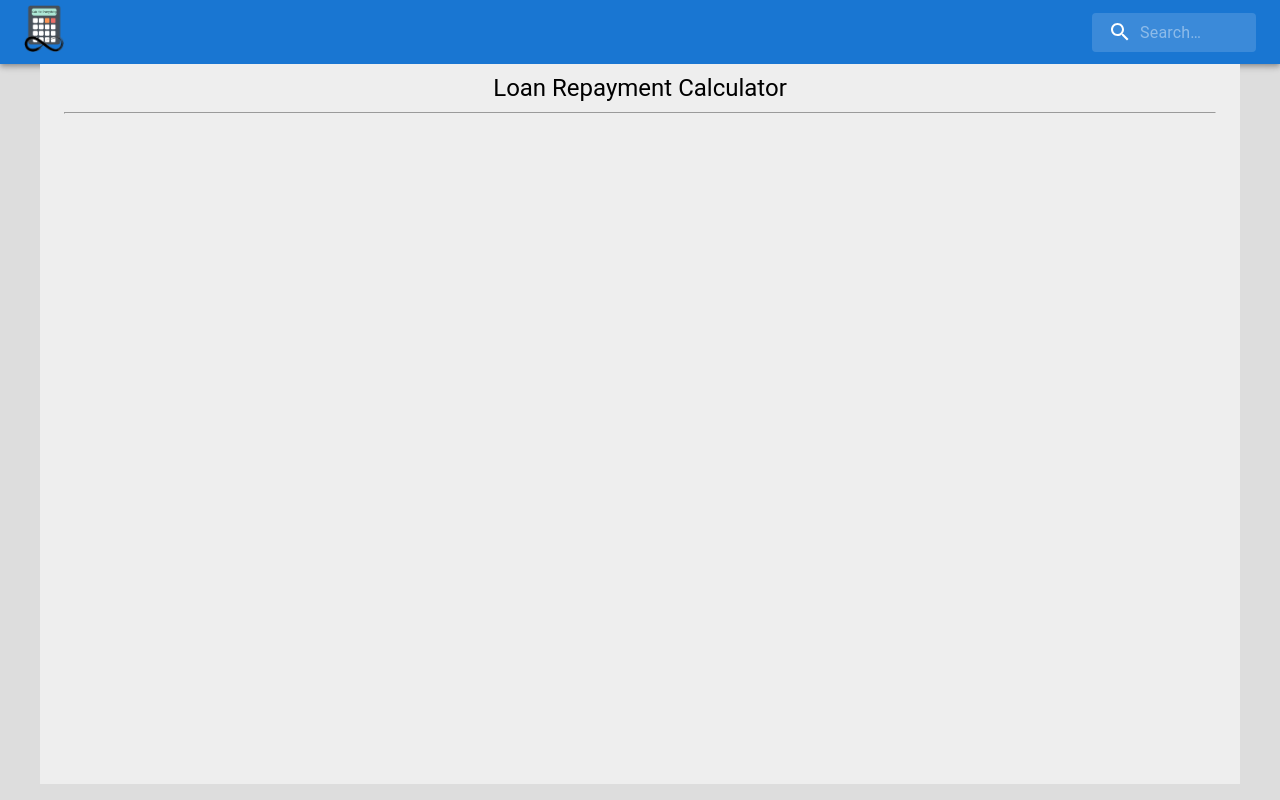
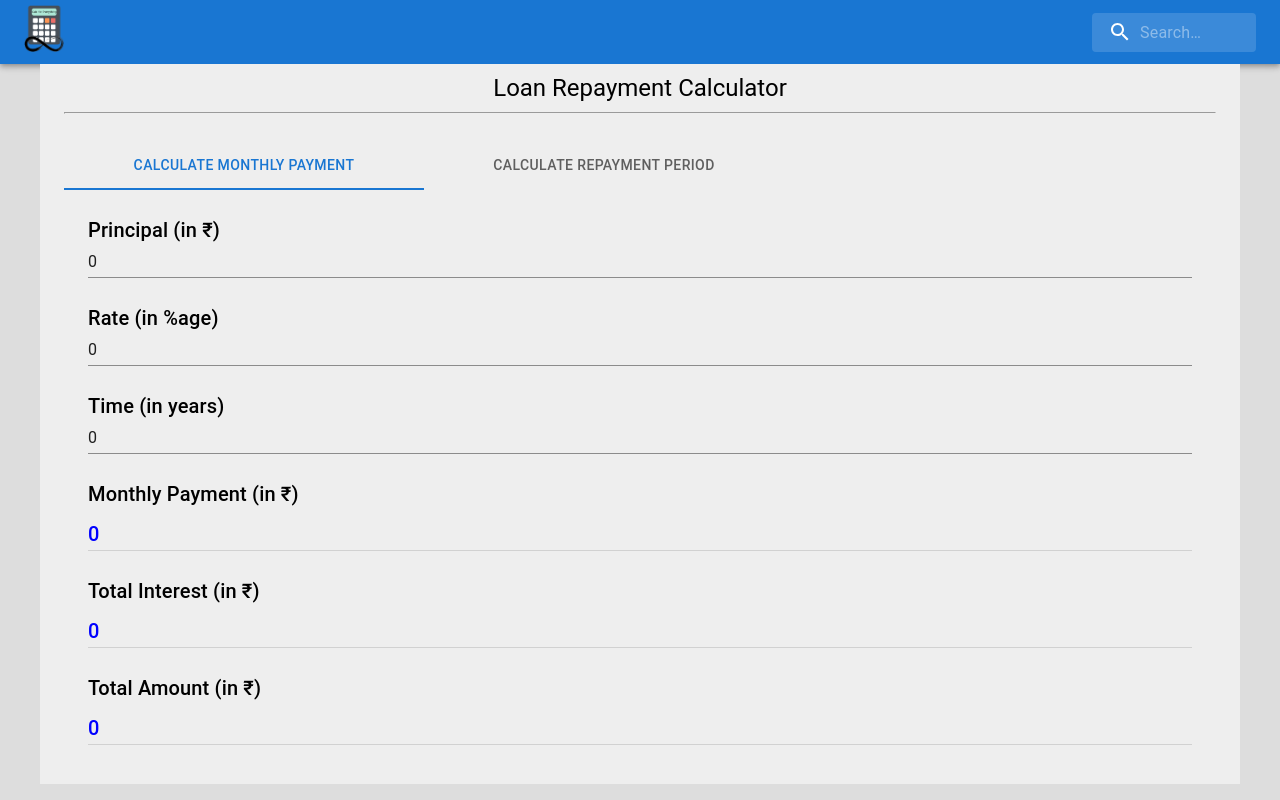
Before and after one commit to SarthakKeshari/calc_for_everything, a React (Create React App) app in the folder calculators/: page /loanrepaymentcalc in a window 1280 px wide. Built offline with nearby package versions, Linux system fonts and the light colour scheme.

Commit message:
loan repayment calculator

```diff
--- a/calculators/src/finance/loan_repayment_calc/MainLoanRepaymentCalc.js
+++ b/calculators/src/finance/loan_repayment_calc/MainLoanRepaymentCalc.js
@@ -1,12 +1,157 @@
-import React from 'react';
-import { Container, Typography } from '@mui/material';
+import React, { useState, useEffect, useCallback } from 'react';
+import { Container, Typography, Input, Divider, Tabs, Tab } from '@mui/material';
 
 function MainLoanRepaymentCalc(){
+    const [principal, setPrincipal] = useState(0);
+    const [rate, setRate] = useState(0);
+    const [time, setTime] = useState(0);
+    const [monthlyPayment, setMonthlyPayment] = useState(0);
+    const [totalInterest, setTotalInterest] = useState(0);
+    const [totalAmount, setTotalAmount] = useState(0);
+    const [tab, setTab] = useState(0);
+
+    const calculatePayment = useCallback(() => {
+        const r = rate / 100 / 12;
+        if(tab === 0 && principal>=0 && rate>=0 && time>0)
+        {
+            const n = time * 12;
+            const payment = (r * principal) / (1 - Math.pow(1 + r, -n));
+            setMonthlyPayment(payment.toFixed(2));
+            setTotalInterest((payment * n - principal).toFixed());
+            setTotalAmount((payment * n).toFixed());
+        }
+        else if(tab === 1 && principal>=0 && rate>=0 && monthlyPayment>0)
+        {
+            const n = Math.log(monthlyPayment / (monthlyPayment - r * principal)) / Math.log(1 + r);
+            !isNaN(n) ? setTime((n / 12).toFixed(1)) : setTime(0);
+        }
+        else
+        {
+            setMonthlyPayment(0)
+            setTotalInterest(0)
+            setTotalAmount(0)
+        }
+    }, [principal, rate, time, monthlyPayment, tab]);
+
+    useEffect(calculatePayment, [calculatePayment]);
+
+    const resetValues = () => {
+        setPrincipal(0);
+        setRate(0);
+        setTime(0);
+        setMonthlyPayment(0);
+        setTotalInterest(0);
+        setTotalAmount(0);
+    }
+
+    const handleTabChange = (event, newValue) => {
+        setTab(newValue);
+        resetValues();
+    };
+
     return(
         <Container maxWidth="lg" sx={{ bgcolor: '#eeeeee', minHeight: '90vh', paddingY:"10" }}>
             <Typography pt={1} variant='h5' sx = {{textAlign: "center"}}>Loan Repayment Calculator</Typography>
             <hr/>
             <br/>
+            <Tabs value={tab} onChange={handleTabChange}>
+                <Tab label="Calculate Monthly Payment" />
+                <Tab label="Calculate Repayment Period" />
+            </Tabs>
+            {tab === 0 && (
+                <Container sx={{display:"flex", flexDirection:"column"}}>
+                    <Typography pt={1} variant='h6' mt={2}>Principal (in ₹)</Typography>
+                    <Input
+                        color="primary"
+                        disabled={false}
+                        placeholder="Enter Principal"
+                        size="lg"
+                        variant="outlined"
+                        type='number'
+                        onChange={(e) => setPrincipal(e.target.value)}
+                        value={principal}
+                    />
+                    <Typography pt={1} variant='h6' mt={2}>Rate (in %age)</Typography>
+                    <Input
+                        color="primary"
+                        disabled={false}
+                        placeholder="Enter Rate"
+                        size="lg"
+                        variant="outlined"
+                        type='number'
+                        onChange={(e) => setRate(e.target.value)}
+                        value={rate}
+                    />
+                    <Typography pt={1} variant='h6' mt={2}>Time (in years)</Typography>
+                    <Input
+                        color="primary"
+                        disabled={false}
+                        placeholder="Enter Time"
+                        size="lg"
+                        variant="outlined"
+                        type='number'
+                        onChange={(e) => setTime(e.target.value)}
+                        value={time}
+                    />
+                    <Typography pt={1} variant='h6' mt={2}>Monthly Payment (in ₹)</Typography>
+                    <div className='output'>
+                        <Typography pt={1} variant='h6' fontStyle={{color: "blue"}}>{monthlyPayment}</Typography>
+                    </div>
+                    <Divider/>
+                    <Typography pt={1} variant='h6' mt={2}>Total Interest (in ₹)</Typography>
+                    <div className='output'>
+                        <Typography pt={1} variant='h6' fontStyle={{color: "blue"}}>{totalInterest}</Typography>
+                    </div>
+                    <Divider/>
+                    <Typography pt={1} variant='h6' mt={2}>Total Amount (in ₹)</Typography>
+                    <div className='output'>
+                        <Typography pt={1} variant='h6' fontStyle={{color: "blue"}}>{totalAmount}</Typography>
+                    </div>
+                    <Divider/>
+                </Container>
+            )}
+            {tab === 1 && (
+                <Container sx={{display:"flex", flexDirection:"column"}}>
+                    <Typography pt={1} variant='h6' mt={2}>Principal (in ₹)</Typography>
+                    <Input
+                        color="primary"
+                        disabled={false}
+                        placeholder="Enter Principal"
+                        size="lg"
+                        variant="outlined"
+                        type='number'
+                        onChange={(e) => setPrincipal(e.target.value)}
+                        value={principal}
+                    />
+                    <Typography pt={1} variant='h6' mt={2}>Rate (in %age)</Typography>
+                    <Input
+                        color="primary"
+                        disabled={false}
+                        placeholder="Enter Rate"
+                        size="lg"
+                        variant="outlined"
+                        type='number'
+                        onChange={(e) => setRate(e.target.value)}
+                        value={rate}
+                    />
+                    <Typography pt={1} variant='h6' mt={2}>Monthly Payment (in ₹)</Typography>
+                    <Input
+                        color="primary"
+                        disabled={false}
+                        placeholder="Enter Monthly Payment"
+                        size="lg"
+                        variant="outlined"
+                        type='number'
+                        onChange={(e) => setMonthlyPayment(e.target.value)}
+                        value={monthlyPayment}
+                    />
+                    <Typography pt={1} variant='h6' mt={2}>Time (in years)</Typography>
+                    <div className='output'>
+                        <Typography pt={1} variant='h6' fontStyle={{color: "blue"}}>{time}</Typography>
+                    </div>
+                    <Divider/>
+                </Container>
+            )}
         </Container>
     )
 }
```
